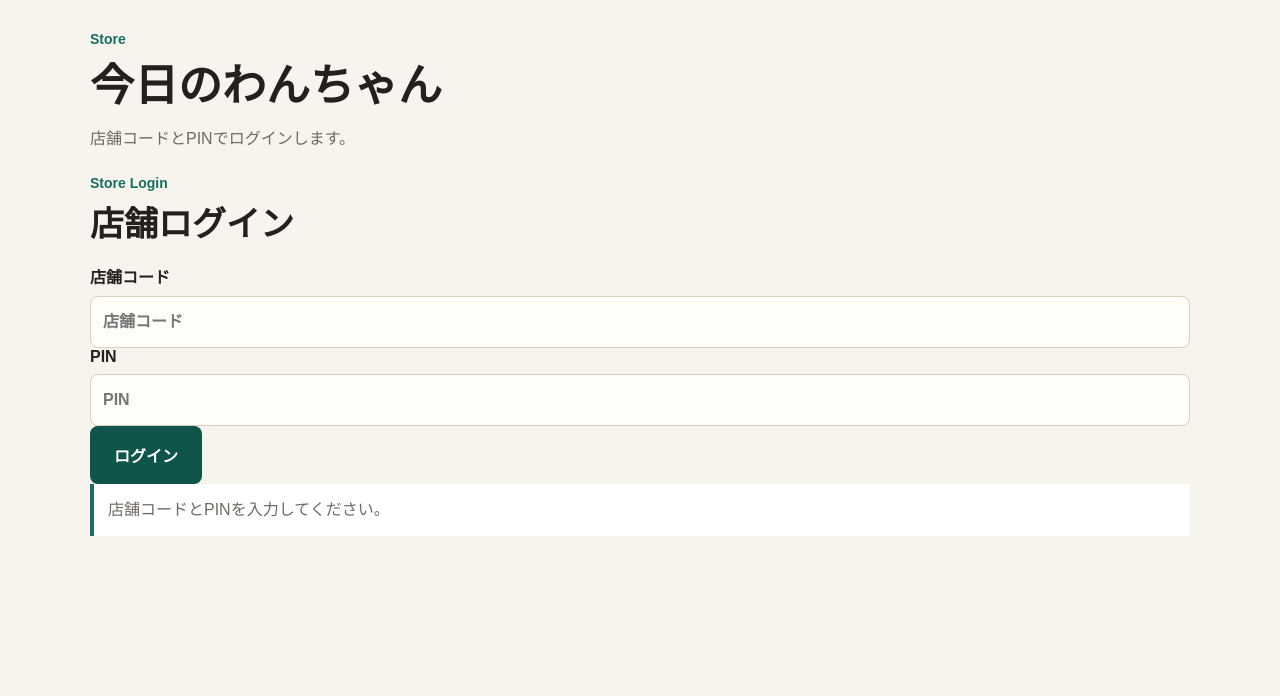
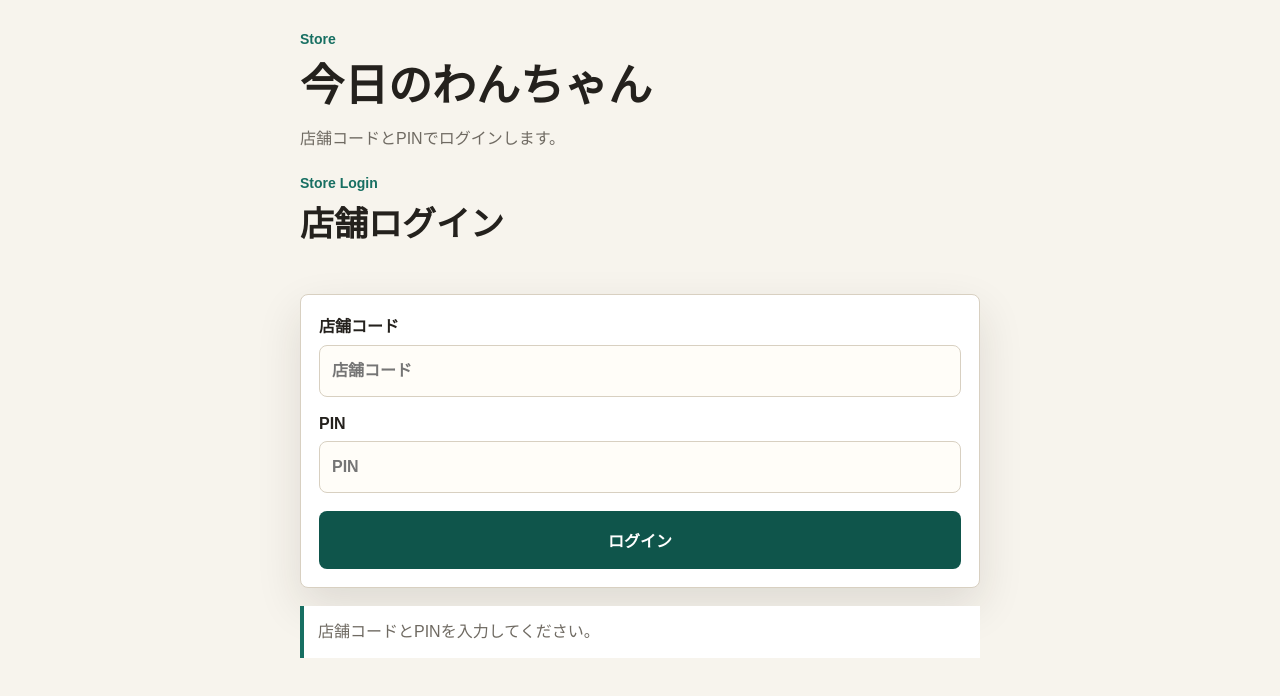
Before and after one commit to hirotaro-suzuki/dog-sns-prototype, a Next.js app: page /store/login in a window 1280 px wide. Shown: the top 696 px of the page. Built offline with nearby package versions, Linux system fonts and the light colour scheme.

Commit message:
Style store login page

```diff
--- a/src/app/globals.css
+++ b/src/app/globals.css
@@ -54,6 +54,10 @@ canvas {
   margin: 0 auto;
 }
 
+.narrow-workspace {
+  max-width: 680px;
+}
+
 .page-heading,
 .section-heading {
   margin-bottom: 20px;
@@ -89,6 +93,28 @@ p {
 .camera-panel {
   display: grid;
   gap: 18px;
+}
+
+.login-panel {
+  display: grid;
+  gap: 18px;
+}
+
+.login-form {
+  display: grid;
+  gap: 18px;
+  border: 1px solid var(--line);
+  border-radius: 8px;
+  background: var(--panel);
+  padding: 18px;
+  box-shadow: var(--shadow);
+}
+
+.login-summary {
+  border: 1px solid var(--line);
+  border-radius: 8px;
+  background: var(--panel);
+  padding: 18px;
 }
 
 .camera-stage {
```
